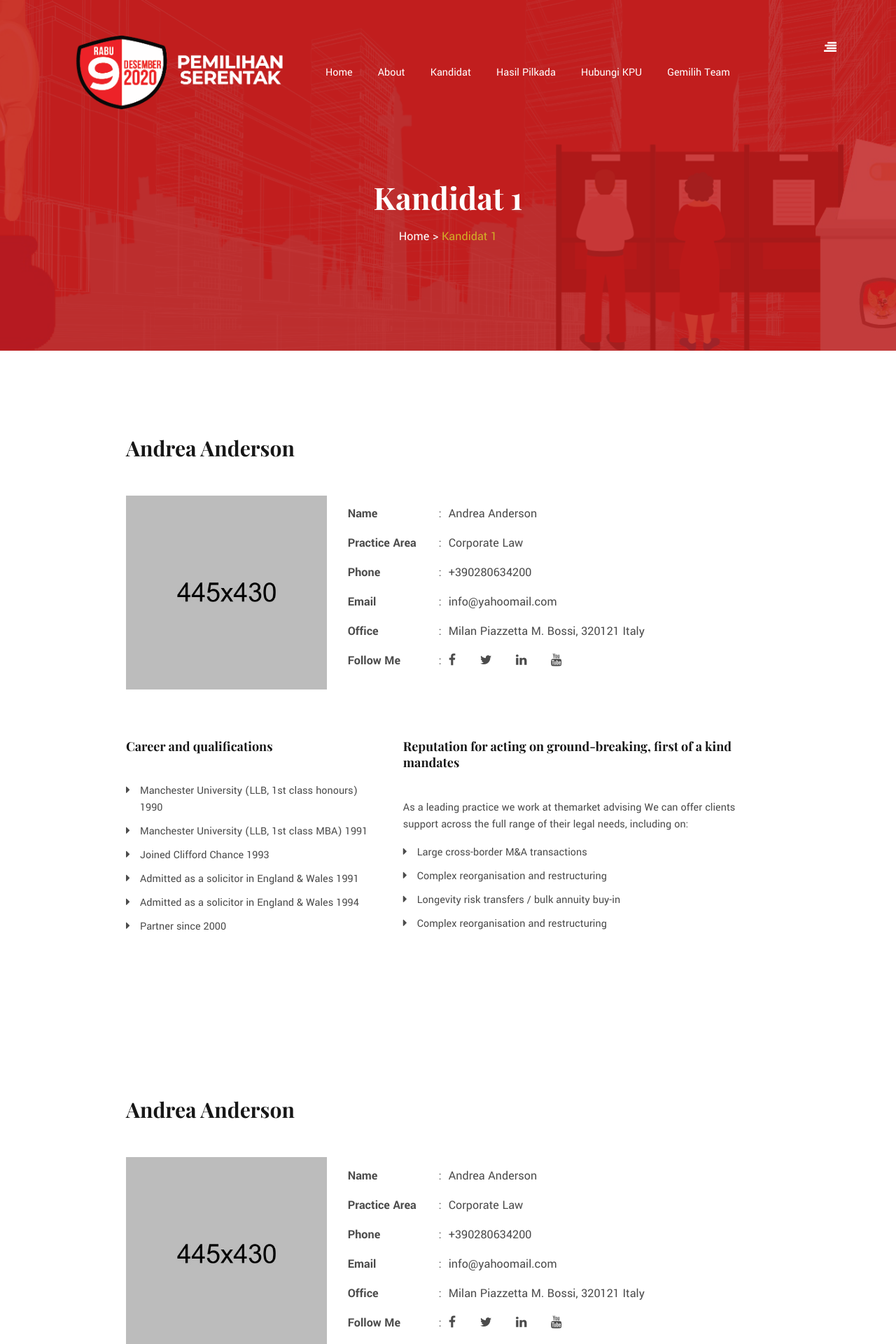
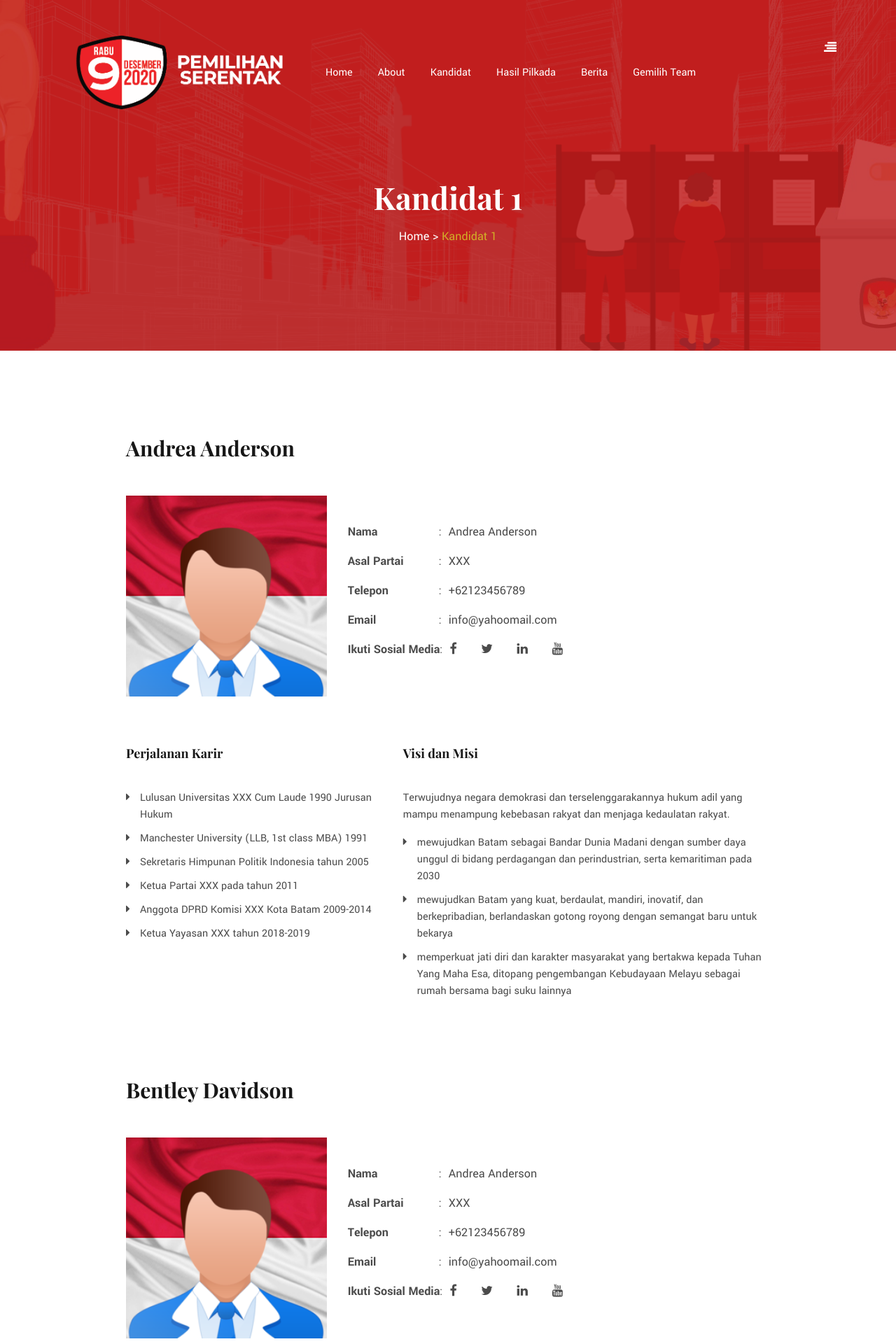
Before and after one commit to Kisusyenni-venessa/gemilih, a PHP site: page /kandidat-1.php in a window 1280 px wide. Shown: the top 1920 px of the page at 70% size. Run offline with PHP 8.4, Linux system fonts and the light colour scheme; some libraries are stand-ins or nearby versions.

Commit message:
Change image on kandidat and add text

```diff
--- a/kandidat-1.php
+++ b/kandidat-1.php
@@ -31,7 +31,7 @@
                         <div class="col-lg-4 col-md-12">
                             <!-- Lawyer Details Item Image -->
                             <div class="lawFirm--search-result-image">
-                                <a href="#"><img src="assets/images/result-images/result-1.jpg" alt="" class="img-fluid" data-rjs="2"></a>
+                                <a href="#"><img src="assets/images/kandidat-img/kandidat.png" alt="" class="img-fluid" data-rjs="2"></a>
                             </div>
                             <!-- End of Lawyer Details Item Image -->
                         </div>
@@ -43,12 +43,11 @@
 
                                 <!-- Lawyer Details Info -->
                                 <ul>
-                                    <li class="d-flex"><span>Name</span> :<i>Andrea Anderson</i></li>
-                                    <li class="d-flex"><span>Practice Area</span> :<i>Corporate Law</i></li>
-                                    <li class="d-flex"><span>Phone</span> :<i>+390280634200</i></li>
+                                    <li class="d-flex"><span>Nama</span> :<i>Andrea Anderson</i></li>
+                                    <li class="d-flex"><span>Asal Partai</span> :<i>XXX</i></li>
+                                    <li class="d-flex"><span>Telepon</span> :<i>+62123456789</i></li>
                                     <li class="d-flex"><span>Email</span> :<i>info@yahoomail.com</i></li>
-                                    <li class="d-flex"><span>Office</span>:<i>Milan Piazzetta M. Bossi, 320121 Italy</i></li>
-                                    <li class="d-flex"><span>Follow Me</span> :
+                                    <li class="d-flex"><span>Ikuti Sosial Media</span> :
                                         <div class="result-social">
                                             <a href="#"><i class="fa fa-facebook-f"></i></a>
                                             <a href="#"><i class="fa fa-twitter"></i></a>
@@ -69,27 +68,26 @@
                 <div class="row">
                     <div class="col-lg-5">
                         <div class="lawFirm--lawyer-details ul-default mb-20">
-                            <h4>Career and qualifications</h4>
+                            <h4>Perjalanan Karir</h4>
                             <ul>
-                                <li> Manchester University (LLB, 1st class honours) 1990</li>
+                                <li> Lulusan Universitas XXX Cum Laude 1990 Jurusan Hukum</li>
                                 <li> Manchester University (LLB, 1st class MBA) 1991 </li>
-                                <li> Joined Clifford Chance 1993 </li>
-                                <li> Admitted as a solicitor in England & Wales 1991</li>
-                                <li> Admitted as a solicitor in England & Wales 1994</li>
-                                <li> Partner since 2000</li>
+                                <li> Sekretaris Himpunan Politik Indonesia tahun 2005</li>
+                                <li> Ketua Partai XXX pada tahun 2011</li>
+                                <li> Anggota DPRD Komisi XXX Kota Batam 2009-2014</li>
+                                <li> Ketua Yayasan XXX tahun 2018-2019</li>
                             </ul>
                         </div>
                     </div>
 
                     <div class="col-lg-7">
                         <div class="lawFirm--lawyer-details ul-default mb-20">
-                            <h4>Reputation for acting on ground-breaking, first of a kind mandates</h4>
-                            <p>As a leading practice we work at themarket advising We can offer clients support across the full range of their legal needs, including on:</p>
+                            <h4>Visi dan Misi</h4>
+                            <p>Terwujudnya negara demokrasi dan terselenggarakannya hukum adil yang mampu menampung kebebasan rakyat dan menjaga kedaulatan rakyat.</p>
                             <ul>
-                                <li>Large cross-border M&A transactions</li>
-                                <li>Complex reorganisation and restructuring</li>
-                                <li>Longevity risk transfers / bulk annuity buy-in</li>
-                                <li>Complex reorganisation and restructuring</li>
+                                <li>mewujudkan Batam sebagai Bandar Dunia Madani dengan sumber daya unggul di bidang perdagangan dan perindustrian, serta kemaritiman pada 2030</li>
+                                <li> mewujudkan Batam yang kuat, berdaulat, mandiri, inovatif, dan berkepribadian, berlandaskan gotong royong dengan semangat baru untuk bekarya</li>
+                                <li>memperkuat jati diri dan karakter masyarakat yang bertakwa kepada Tuhan Yang Maha Esa, ditopang pengembangan Kebudayaan Melayu sebagai rumah bersama bagi suku lainnya</li>
                             </ul>
                         </div>
                     </div>
@@ -102,17 +100,17 @@
     <!-- End of Lawyer Details -->
 
     <!-- Lawyer Details -->
-    <div class="container pt-120 pb-90">
+    <div class="container pb-90">
         <div class="row">
             <div class="col-md-10 offset-md-1">
-    <h2>Andrea Anderson</h2><br><br>
+            <h2>Bentley Davidson</h2><br><br>
 
                 <div class="lawFirm--search-result pb-70">
                     <div class="row align-items-lg-center align-items-top">
                         <div class="col-lg-4 col-md-12">
                             <!-- Lawyer Details Item Image -->
                             <div class="lawFirm--search-result-image">
-                                <a href="#"><img src="assets/images/result-images/result-1.jpg" alt="" class="img-fluid" data-rjs="2"></a>
+                                <a href="#"><img src="assets/images/kandidat-img/kandidat.png" alt="" class="img-fluid" data-rjs="2"></a>
                             </div>
                             <!-- End of Lawyer Details Item Image -->
                         </div>
@@ -124,12 +122,11 @@
 
                                 <!-- Lawyer Details Info -->
                                 <ul>
-                                    <li class="d-flex"><span>Name</span> :<i>Andrea Anderson</i></li>
-                                    <li class="d-flex"><span>Practice Area</span> :<i>Corporate Law</i></li>
-                                    <li class="d-flex"><span>Phone</span> :<i>+390280634200</i></li>
+                                    <li class="d-flex"><span>Nama</span> :<i>Andrea Anderson</i></li>
+                                    <li class="d-flex"><span>Asal Partai</span> :<i>XXX</i></li>
+                                    <li class="d-flex"><span>Telepon</span> :<i>+62123456789</i></li>
                                     <li class="d-flex"><span>Email</span> :<i>info@yahoomail.com</i></li>
-                                    <li class="d-flex"><span>Office</span>:<i>Milan Piazzetta M. Bossi, 320121 Italy</i></li>
-                                    <li class="d-flex"><span>Follow Me</span> :
+                                    <li class="d-flex"><span>Ikuti Sosial Media</span> :
                                         <div class="result-social">
                                             <a href="#"><i class="fa fa-facebook-f"></i></a>
                                             <a href="#"><i class="fa fa-twitter"></i></a>
@@ -150,27 +147,26 @@
                 <div class="row">
                     <div class="col-lg-5">
                         <div class="lawFirm--lawyer-details ul-default mb-20">
-                            <h4>Career and qualifications</h4>
+                            <h4>Perjalanan Karir</h4>
                             <ul>
-                                <li> Manchester University (LLB, 1st class honours) 1990</li>
+                                <li> Lulusan Universitas XXX Jurusan Hukum Cum Laude 1990</li>
                                 <li> Manchester University (LLB, 1st class MBA) 1991 </li>
-                                <li> Joined Clifford Chance 1993 </li>
-                                <li> Admitted as a solicitor in England & Wales 1991</li>
-                                <li> Admitted as a solicitor in England & Wales 1994</li>
-                                <li> Partner since 2000</li>
+                                <li> Sekretaris Himpunan Politik Indonesia tahun 2005</li>
+                                <li> Ketua Partai XXX pada tahun 2011</li>
+                                <li> Anggota DPRD Komisi XXX Kota Batam 2009-2014</li>
+                                <li> Ketua Yayasan XXX tahun 2018-2019</li>
                             </ul>
                         </div>
                     </div>
 
                     <div class="col-lg-7">
                         <div class="lawFirm--lawyer-details ul-default mb-20">
-                            <h4>Reputation for acting on ground-breaking, first of a kind mandates</h4>
-                            <p>As a leading practice we work at themarket advising We can offer clients support across the full range of their legal needs, including on:</p>
+                            <h4>Visi dan Misi</h4>
+                            <p>Terwujudnya negara demokrasi dan terselenggarakannya Pemilu yang mampu menampung kebebasan rakyat dan menjaga kedaulatan rakyat.</p>
                             <ul>
-                                <li>Large cross-border M&A transactions</li>
-                                <li>Complex reorganisation and restructuring</li>
-                                <li>Longevity risk transfers / bulk annuity buy-in</li>
-                                <li>Complex reorganisation and restructuring</li>
+                                <li>mewujudkan Batam sebagai Bandar Dunia Madani dengan sumber daya unggul di bidang perdagangan dan perindustrian, serta kemaritiman pada 2030</li>
+                                <li> mewujudkan Batam yang kuat, berdaulat, mandiri, inovatif, dan berkepribadian, berlandaskan gotong royong dengan semangat baru untuk bekarya</li>
+                                <li>memperkuat jati diri dan karakter masyarakat yang bertakwa kepada Tuhan Yang Maha Esa, ditopang pengembangan Kebudayaan Melayu sebagai rumah bersama bagi suku lainnya</li>
                             </ul>
                         </div>
                     </div>
--- a/lokasi-tps.php
+++ b/lokasi-tps.php
@@ -14,8 +14,8 @@
     <!-- Page title -->
     <div class="lawFirm--page-title text-center lawFirm--bg-center" data-bg-img="assets/images/lokasi-img/header-bg.png">
         <div class="container">
-            <h2 class="pb-20">Contact Us</h2>
-            <div class="title-bc"> <a href="index.php">Home</a> > <span>Contact Us </span></div>
+            <h2 class="pb-20">Lokasi TPS Pilkada Batam</h2>
+            <div class="title-bc"> <a href="index.php">Home</a> > <span>Lokasi TPS</span></div>
         </div>
     </div>
     <!-- End of Page title -->
--- a/parts/header.php
+++ b/parts/header.php
@@ -25,16 +25,22 @@
                                         <li><a href="peraturan-pilkada.php">Peraturan Pilkada</a></li>
                                         <li><a href="kalender-pilkada.php">Kalender Pilkada</a></li>
                                         <li><a href="lokasi-tps.php">Lokasi TPS</a></li>
+                                        <li><a href="hubungi-kpu.php">Hubungi KPU</a></li>
                                     </ul>
                                 </li>
-                                <li><a href="kandidat.php">Kandidat</a></li>
+                                <li class="menu-item-has-children"><a>Kandidat</a>
+                                    <ul class="sub-menu">
+                                        <li><a href="kandidat.php">Kandidat Pilkada</a></li>
+                                        <li><a href="kandidat-belum-ada.php">Kandidat (Belum Ada)</a></li>
+                                    </ul>
+                                </li>
                                 <li class="menu-item-has-children"><a>Hasil Pilkada</a>
                                     <ul class="sub-menu">
                                         <li><a href="hasil-pilkada.php">Hasil Pilkada</a></li>
                                         <li><a href="hasil-pilkada-belum-ada.php">Hasil Pilkada (Belum Ada)</a></li>
                                     </ul>
                                 </li>
-                                <li><a href="hubungi-kpu.php">Hubungi KPU</a></li>
+                                <li><a href="news.php">Berita</a></li>
                                 <li><a href="gemilih-team.php">Gemilih Team</a></li>
                             </ul>
                         </div>
```
Also changed, not shown: hasil-pilkada.php (+12 -12 lines), kandidat-belum-ada.php (added, +49 -0 lines), kandidat.php (+25 -25 lines), assets/images/kandidat-img/kandidat.png (added), assets/images/kandidat-img/paslon-01.png (added), assets/images/kandidat-img/paslon-02.png (added), assets/images/kandidat-img/paslon-03.png (added), assets/images/kandidat-img/paslon-04.png (added).
